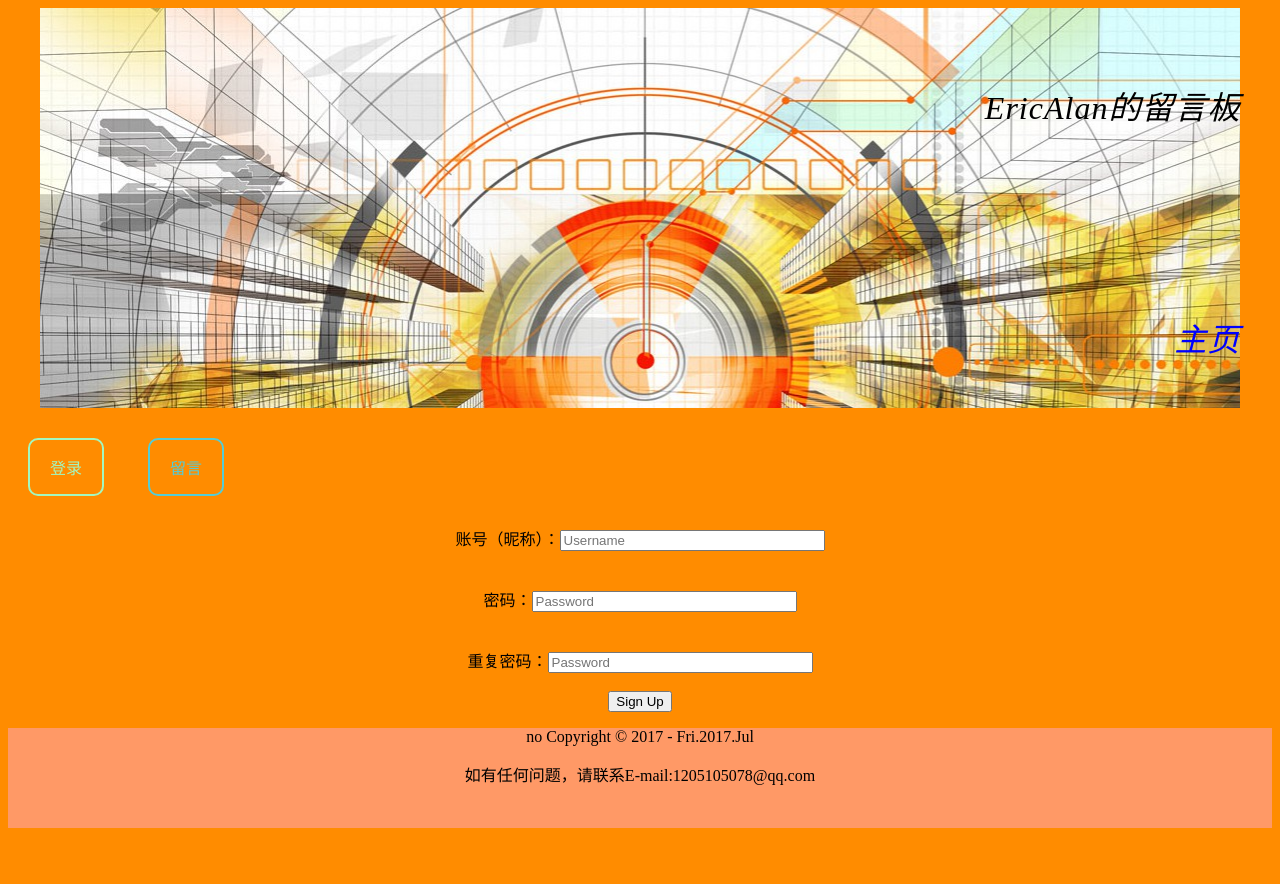
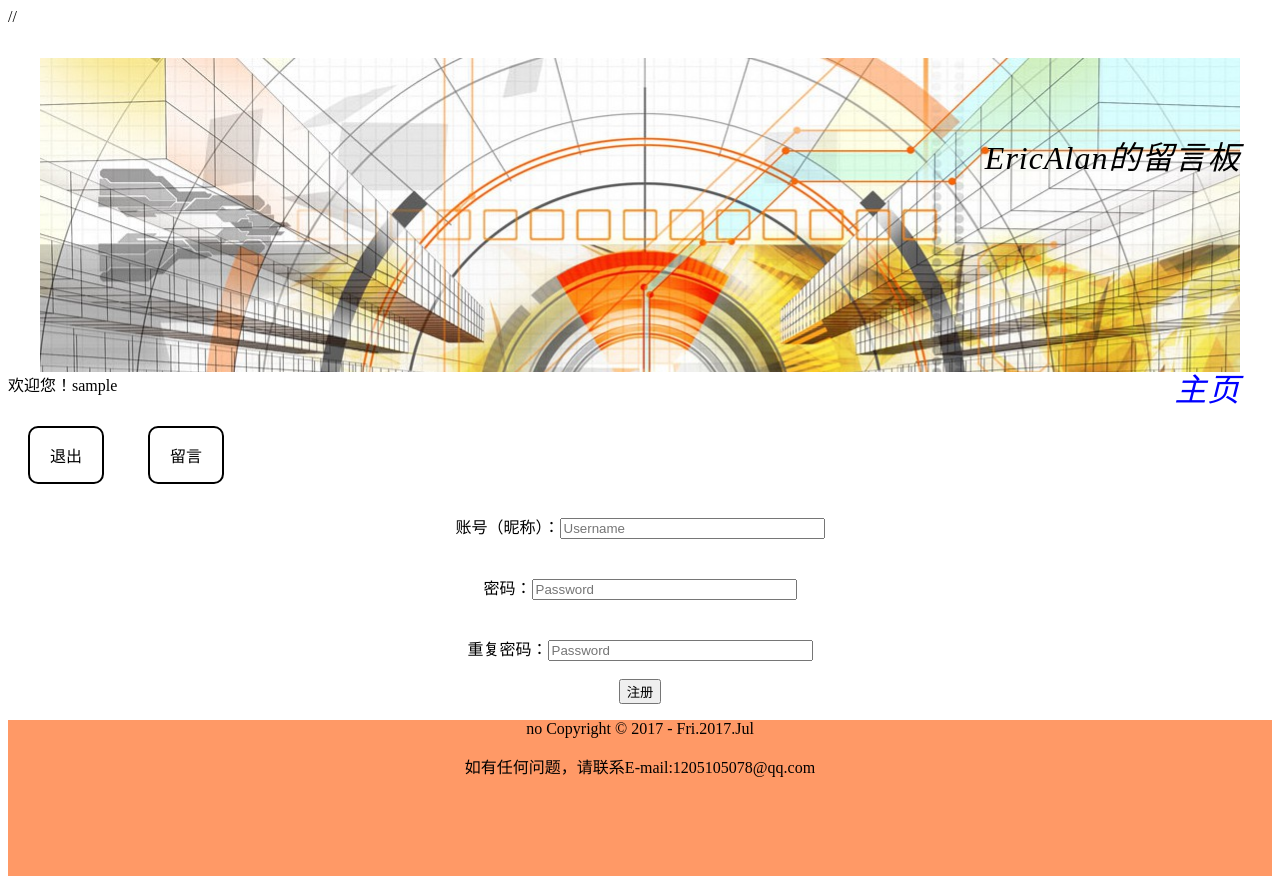
Before and after one commit to aiyu852/NEW_MessageBoard, a PHP site: page /signup.php in a window 1280 px wide. Before the commit the page ends 828 px from the top, so only its background shows below. Run offline with PHP 8.4, Linux system fonts and the light colour scheme; the visitor is signed in with stand-in values (Sample User, id 1).

Commit message:
ok
change the wrong code

```diff
--- a/condb.php
+++ b/condb.php
@@ -1,5 +1,6 @@
 <?php
-$con = mysqli_connect("localhost","root","root","megbd");
+error_reporting(E_ALL || ~E_NOTICE);
+$con = mysqli_connect("localhost","test","test1234","nehscsa_megbd");
 if(!$con){
     die("连接失败".mysqli_connect_error());
 }
--- a/css.css
+++ b/css.css
@@ -1,7 +1,7 @@
 /*!!!!! a !!!!!!!*/
-body{
-    background-color: darkorange;
-}
+/*body{*/
+    /*background-color: darkorange;*/
+/*}*/
 a:link {  text-decoration: none; color: blue; }
 a:hover { text-decoration: underline; color: red; }
 a:visited { text-decoration: none; color: saddlebrown; }
@@ -10,7 +10,7 @@ a:visited { text-decoration: none; color: saddlebrown; }
 .header_div{
     background-image:url("images/06.jpg");
     background-repeat: no-repeat;
-    height:400px;
+    height:40%;
     margin: auto;
     width:95%;
 
@@ -29,7 +29,7 @@ a:visited { text-decoration: none; color: saddlebrown; }
 .footer{
     text-align: center;
     width: 100%;
-    height: 100px;
+    height: 20%;
     background-color: #ff9966;
 }
 
@@ -83,35 +83,38 @@ a:visited { text-decoration: none; color: saddlebrown; }
 /****        index.php           ***/
 .box{
     width: 100%;
-    display: flex;
-    height:800px;
-    margin: 10px;
+    overflow: hidden;
+    /*display: flex;*/
+    /*height:80%;*/
+    /*margin: 5%;*/
     /*padding: 0px;*/
-    background-color: #fff;
+    /*background-color: #fff;*/
 }
 
 .left{
-    width:400px ;
-    /*float: left;*/
+    width:20% ;
+    float: left;
     height: 800px;
-    margin: 10px;
+    /*margin: 5%;*/
     background-image:url(images/001.jpg) ;
 }
 
 .center{
-    flex: 1;
+    /*flex: 1;*/
+    float: left;
+    width: 50%;
     height: 800px;
     background-image: url(images/002.jpg);
-    margin: 10px ;
+    margin: 0 5% 5%  ;
     text-align: center;
 }
 
 .right{
-    width: 400px;
+    width: 20%;
     height: 800px;
-    margin: 10px;
+    /*margin: 5%;*/
     background-image: url(images/003.jpg);
-    /*float: right;*/
+    float: right;
 }
 
 .clear{
@@ -122,13 +125,13 @@ a:visited { text-decoration: none; color: saddlebrown; }
     color: red;
     text-align: center;
 }
-.btn-1 {
-    color: #A3F7BF;
-    border-color: #A3F7BF;
-    background: -webkit-linear-gradient(left, #a3f7bf, #a3f7bf) no-repeat;
-    background: linear-gradient(to right, #a3f7bf, #a3f7bf) no-repeat;
-    background-size: 0% 100%;
-}
+/*.btn-1 {*/
+    /*color: #A3F7BF;*/
+    /*border-color: #A3F7BF;*/
+    /*background: -webkit-linear-gradient(left, #a3f7bf, #a3f7bf) no-repeat;*/
+    /*background: linear-gradient(to right, #a3f7bf, #a3f7bf) no-repeat;*/
+    /*background-size: 0% 100%;*/
+/*}*/
 
 button {
     margin: 30px 20px;
@@ -143,9 +146,9 @@ button {
     -webkit-transition: all .5s;
     transition: all .5s;
 }
-.btn-2{
-    color: #53CDD8;
-    border-color: #53CDD8;
-    position: relative;
-    overflow: hidden;
-}
+/*.btn-2{*/
+    /*color: #53CDD8;*/
+    /*border-color: #53CDD8;*/
+    /*position: relative;*/
+    /*overflow: hidden;*/
+/*}*/
--- a/footer.php
+++ b/footer.php
@@ -4,7 +4,9 @@
     $day = date("D");
     echo "
             </div>
-           <div class='footer'>
+           ";
+echo '<div class="footer">';
+echo "
                 <footer>no Copyright &copy; 2017 - $day.$year.$month</footer>
                 <p>如有任何问题，请联系E-mail:1205105078@qq.com</p>
            </div>
--- a/header.php
+++ b/header.php
@@ -20,6 +20,7 @@ function input_safety($date){
 echo '
             <html>
                 <head>
+//                    <meta name="viewport" content="width=device-width, initial-scale=1.0, minimum-scale=0.5, maximum-scale=2.0, user-scalable=yes" />
                     <meta http-equiv="content-type" content="text/html;charset=utf-8">
                     <title>MessageBoard</title>
                     <link href="css.css" rel="stylesheet" type="text/css">
@@ -29,21 +30,34 @@ echo '
                             <p class="header_p">EricAlan的留言板</p>
                             <a href="index.php"><p class="header_p">主页</p></a>
                     </div>
-                </body>
-            </html>';
+ ';
 
 session_start();
-if($_SERVER['PHP_SELF'] = 'index.php'){
+//$_SESSION['username'];
+//if(!$_SESSION['username']){
+//    $_SESSION['username']=" ";
+//}
+if ($_SESSION['username']){
+    echo "欢迎您！";
+    echo $_SESSION['username'];
+    echo "<br />";
+}
+
+if($_SESSION['username']){
     echo '
-        <button  class="btn-1" type="button" onclick="window.location.href=(\'login.php\')" class="button">登录</button>
-        <button class="btn-2" type="button" onclick="window.location.href=(\'meg.php\')" class="button">留言</button>
+        <button class="button" type="button" onclick="window.location.href=(\'out.php\')">退出</button>
     ';
 }
-if (!$_SESSION['username']){
+else {
     echo '
-        <button class="button" type="button" onclick="window.location.href=(\'signup.php\')" class="button">注册</button>
+        <button class="button" type="button" onclick="window.location.href=(\'login.php\')">登录</button>
+        <button class="button" type="button" onclick="window.location.href=(\'signup.php\')" >注册</button>
     ';
 }
+    echo '
+        <button class="button" type="button" onclick="window.location.href=(\'meg.php\')" >留言</button>
+    ';
+
 
 //$_SESSION['view']=1234567890;
 //echo $_SESSION['view'];
--- a/meg.php
+++ b/meg.php
@@ -60,7 +60,7 @@ if (isset($_POST["submit"])){
 
 
 <div>
-    <form action="<?php echo htmlspecialchars($_SERVER["PHP_SELF"])?>" method="post" class="meg_form">
+    <form action="meg.php" method="post" class="meg_form">
         <br />
         <br />
         <br />
@@ -74,6 +74,7 @@ if (isset($_POST["submit"])){
         <br />
         <span class="error"><?php echo $ContentErr; ?></span>
         <br />
+        是否匿名：
         <br />
         <label for="no">否</label>
         <input type="radio" name="anonymous" id="no" value="0" checked>
@@ -82,7 +83,7 @@ if (isset($_POST["submit"])){
         <br />
         <span class="error"><?php echo $AnonymousErr; ?></span>
         <br />
-        <p>目前用户为<?php if ($_SESSION['username']){echo $_SESSION['username'];}else{echo "未知";} ?>
+        <p>目前用户为<?php if ($_SESSION['username'] != ""){echo $_SESSION['username'];}else{echo "未知";} ?>
             <br />
             <input type="submit" name="submit" value="发表">
     </form>
--- a/signup.php
+++ b/signup.php
@@ -6,6 +6,7 @@
     $OK = 1;
     $UsernameErr = $PasswordErr = " ";
     if(isset($_POST["submit"])){
+//        echo "hello";
         $Username = input_safety($_POST["username"]);
         $Password = input_safety($_POST["password"]);
         $_Password = input_safety($_POST["pdr"]);
@@ -37,11 +38,11 @@
             if ($Permit){
                 $con->query("INSERT INTO user (username,password) VALUES ('$Username','$Password')");
                 echo"
-                       <p class='su_p'>欢迎您的加入,该页面将会在3秒后跳转到主页。
+                       <p class='su_p'>欢迎您的加入,该页面将会在3秒后跳转到登录页。
                         <br />
-                        <a href='index.php'>若您的浏览器无反应请点击此处回到主页！</a></p>
+                        <a href='login.php'>若您的浏览器无反应请点击此处到登录页！</a></p>
                 ";
-                echo '<meta http-equiv="refresh" content="3;url=index.php" /> ';
+                echo '<meta http-equiv="refresh" content="3;url=login.php" /> ';
             }
         }
     }
@@ -55,7 +56,7 @@
    <!          注册提交页        >
 <br />
     <div class="sud">
-        <form action="<?php echo htmlspecialchars($_SERVER["PHP_SELF"])?>" method="post" class="suf">
+        <form action="signup.php" method="post" class="suf">
                 账号（昵称）：<input type="text" name="username" placeholder="Username"  size="30" maxlength="10">
                 <br />
                 <span class="error"><?php echo $UsernameErr;?></span>
@@ -69,7 +70,7 @@
                 重复密码：<input type="password" name="pdr" placeholder="Password"  size="30" maxlength="20" >
                 <br />
                  <br />
-                <input type="submit" name="submit" value="Sign Up">
+                <input type="submit" name="submit" value="注册">
         </form>
     </div>
 
```
Also changed, not shown: login.php (+8 -4 lines), out.php (added, +12 -0 lines), index.php (line endings or trailing spaces).
